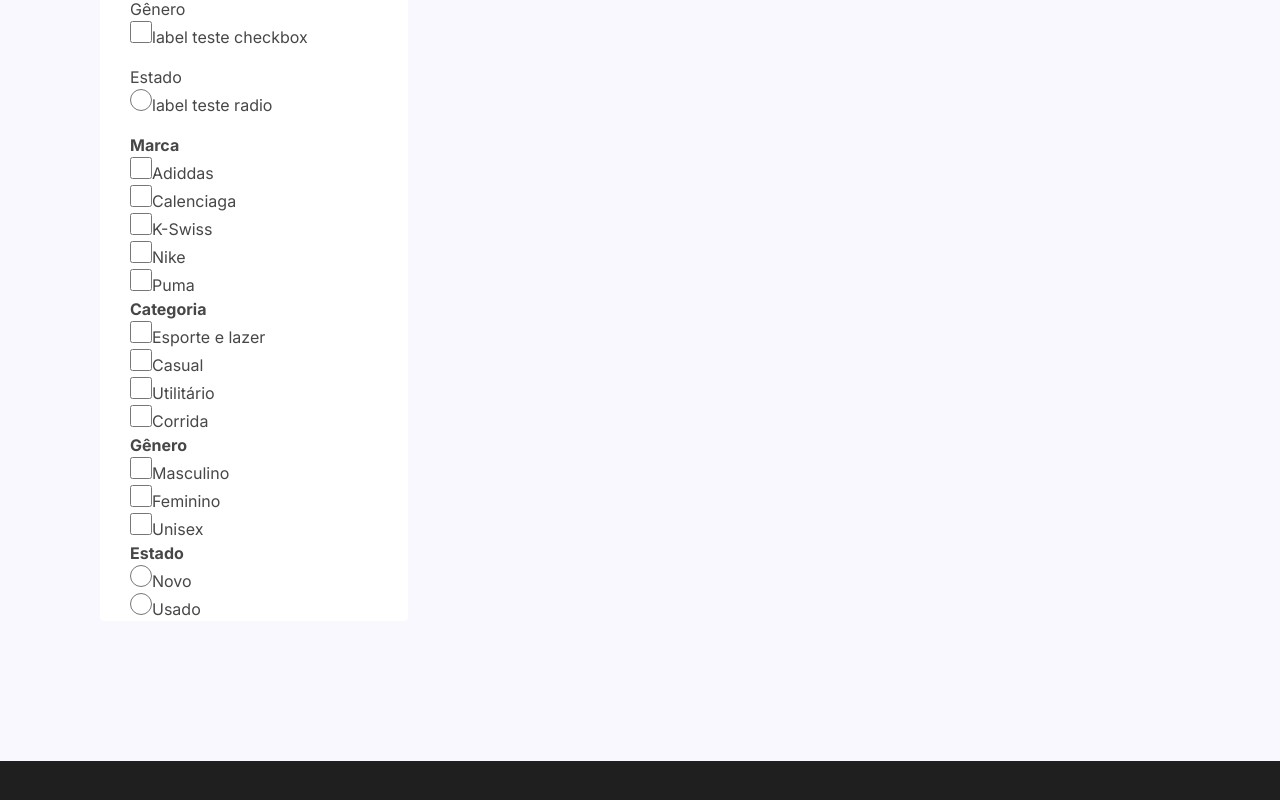
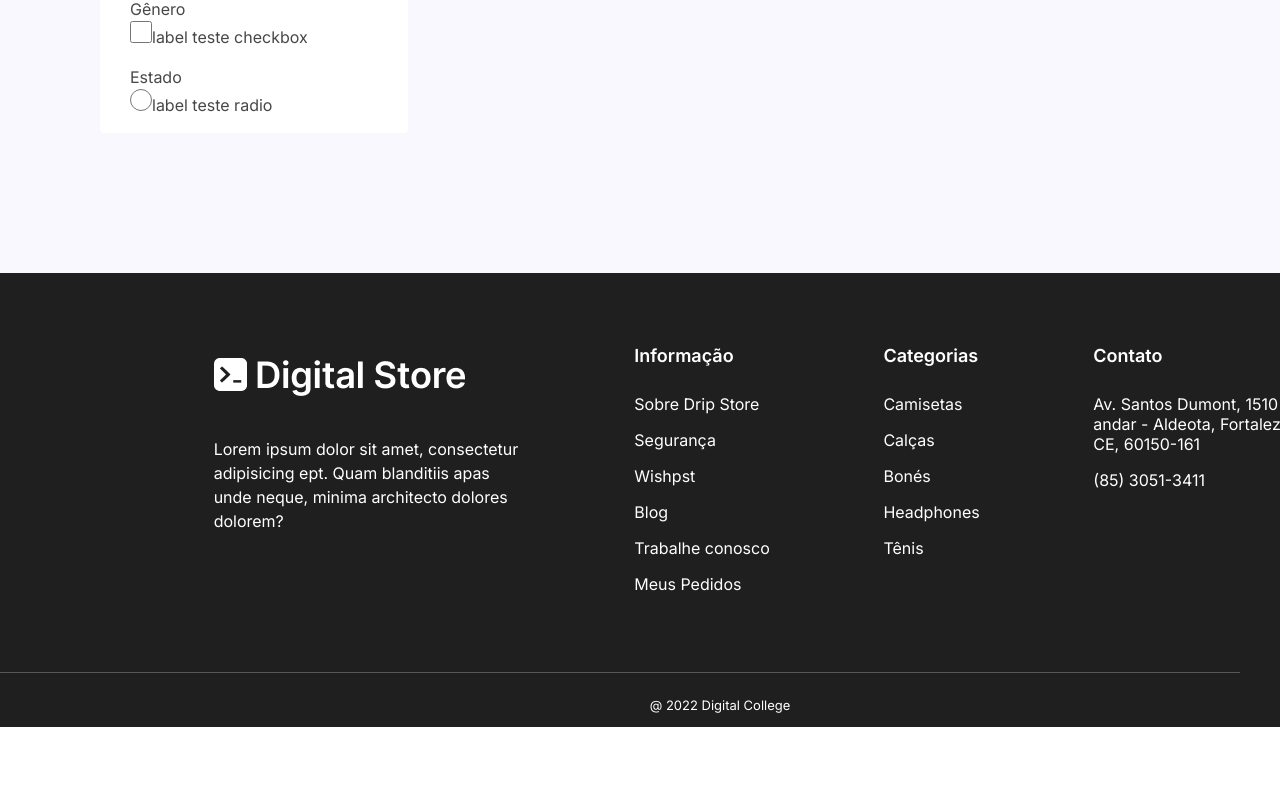
Before and after one commit to JohnyMax42/projeto-drip-store, a React (Vite) app: page /ProductListingPage in a window 1280 px wide. Shown: the part 548-1348 px from the top of the page. After the commit the page ends 1275 px from the top, so only its background shows below. Built offline with nearby package versions, Linux system fonts and the light colour scheme.

Commit message:
mais testes para o filtro

```diff
--- a/src/components/FilterGroup/FilterGroup.jsx
+++ b/src/components/FilterGroup/FilterGroup.jsx
@@ -2,11 +2,14 @@ import React from "react";
 import styled from "styled-components";
 import Cores from "../Cores";
 
+//estilo do input
 const Titulo = styled.div`
     color: ${Cores.darkGray2};
     font-size: bold 14px;
 `;
 
+
+//escolha do input type checkbox ou radio
 function EscolhaInput({escolha}){
 
     let Resultado
@@ -30,7 +33,6 @@ function EscolhaInput({escolha}){
             )
         }
     }
-
     return(
         <>
         <p>{<Resultado/>}</p>
@@ -38,11 +40,54 @@ function EscolhaInput({escolha}){
     )
 }
 
-export default function FilterGroup({title, inputType, options=[]}){
+//opções de categorias dos filtros
+function EscolhaOption({escolha}){
+
+    let Opcoes = []
+
+    if(escolha==('Marka'||'marka')){
+        Opcoes = [
+            {texto: 'Adiddas'},
+            {texto: 'Calenciada'},
+            {texto: 'K-Swiss'},
+            {texto: 'Nike'},
+            {texto: 'Puma'}
+        ]
+    } else if(escolha==('Categoria'||'categoria')){
+        Opcoes = [
+            {texto: 'Esporte e lazer'},
+            {texto: 'Casual'},
+            {texto: 'Utilitário'},
+            {texto: 'Corrida'}
+        ]
+    } else if(escolha==('Gênero'||'gênero')){
+        Opcoes = [
+            {texto: 'Masculino'},
+            {texto: 'Feminino'},
+            {texto: 'Unisex'}
+        ]
+    } else if(escolha==('Estado'||'estado')){
+        Opcoes = [
+            {texto: 'Novo'},
+            {texto: 'Usado'}
+        ]
+    }
+
+    let ObjetosFiltros = Opcoes.map((item)=>item.texto)
+
+    return(
+        <>
+        <p>{<ObjetosFiltros/>}</p>
+       </>
+    )
+}
+
+export default function FilterGroup({title, inputType, option}){
     return (
-        <>
+    <>
         <Titulo>{title}</Titulo>
         <EscolhaInput escolha={inputType}/>
+        {/* <EscolhaOption escolha={option}/> */}
     </>
     )
 }
--- a/src/pages/ProductListingPage.jsx
+++ b/src/pages/ProductListingPage.jsx
@@ -30,12 +30,12 @@ export default function ProductListingPage(){
                     <hr id='linhaFiltros' />
                 </div>
 
-                <FilterGroup title='Marca' inputType='checkbox' options/>
-                <FilterGroup title='Categoria' inputType='checkbox' options='Esporte e Lazer'/>
-                <FilterGroup title='Gênero' inputType='checkbox' options='Masculino'/>
-                <FilterGroup title='Estado' inputType='radio' options='Novo'/>
+                <FilterGroup title='Marca' inputType='checkbox' options='Marka'/>
+                <FilterGroup title='Categoria' inputType='checkbox' options/>
+                <FilterGroup title='Gênero' inputType='checkbox' options/>
+                <FilterGroup title='Estado' inputType='radio' options/>
 
-                <div className='caixasFiltro'>
+                {/* <div className='caixasFiltro'>
                     <label htmlFor="" className='filtro'>Marca</label><br />
                     <input type="checkbox" name="marca" id="marcaAdiddas" />
                     <label htmlFor="marcaAdiddas">Adiddas</label><br />
@@ -74,7 +74,7 @@ export default function ProductListingPage(){
                     <label htmlFor="estadoNovo">Novo</label><br />
                     <input type="radio" name="estado" id="estadoUsado" />
                     <label htmlFor="estadoUsado">Usado</label>
-                </div>
+                </div> */}
 
                 </form>
 
```
